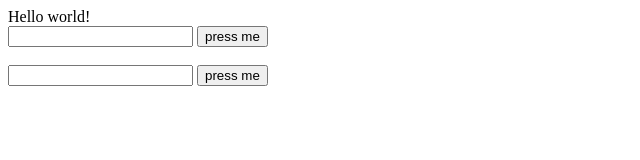
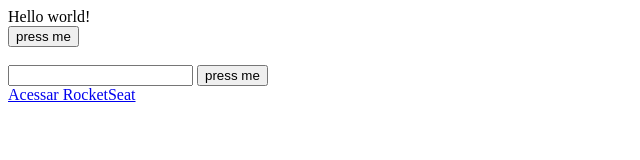
Before and after one commit to DinowSauron/Desenvolvimento_JavaScript, a plain HTML site: page Estudos/JavaScript/Curso RocketSeat/Arquivos/3-Eventos/index.html in a window 1280 px wide. Shown: the whole page, without its empty margins (0-640 px from the left). Drawn offline with Linux system fonts and the light colour scheme.

Commit message:
Update index.html

```diff
--- a/Estudos/JavaScript/Curso RocketSeat/Arquivos/3-Eventos/index.html
+++ b/Estudos/JavaScript/Curso RocketSeat/Arquivos/3-Eventos/index.html
@@ -15,6 +15,7 @@
         <br>
         <input type="text" name="nome" id="nome2">
         <button class="botão">press me</button>
+        <br>
     </div>
 
     <script>
@@ -28,7 +29,7 @@
         console.log(inputElement);
         */
 
-
+        /*
         inpElement = document.querySelector("#nome1")
         btnElement = document.querySelector("button.botão")
 
@@ -36,6 +37,23 @@
             var text = inpElement.value;
             alert(text)
         }
+        */
+
+        var linkElement = document.createElement('a');
+        var textElement = document.createTextNode("Acessar RocketSeat");
+
+        linkElement.setAttribute('href', 'https://rocketseat.com.br');
+        linkElement.setAttribute('title', 'Site da RocketSeat');
+        linkElement.appendChild(textElement);
+
+        var containerApp = document.querySelector('#app');
+        containerApp.appendChild(linkElement);
+
+
+        inpElement = document.querySelector("#nome1")
+        containerApp.removeChild(inpElement)
+
+
     </script>
 </body>
 </html>
```
